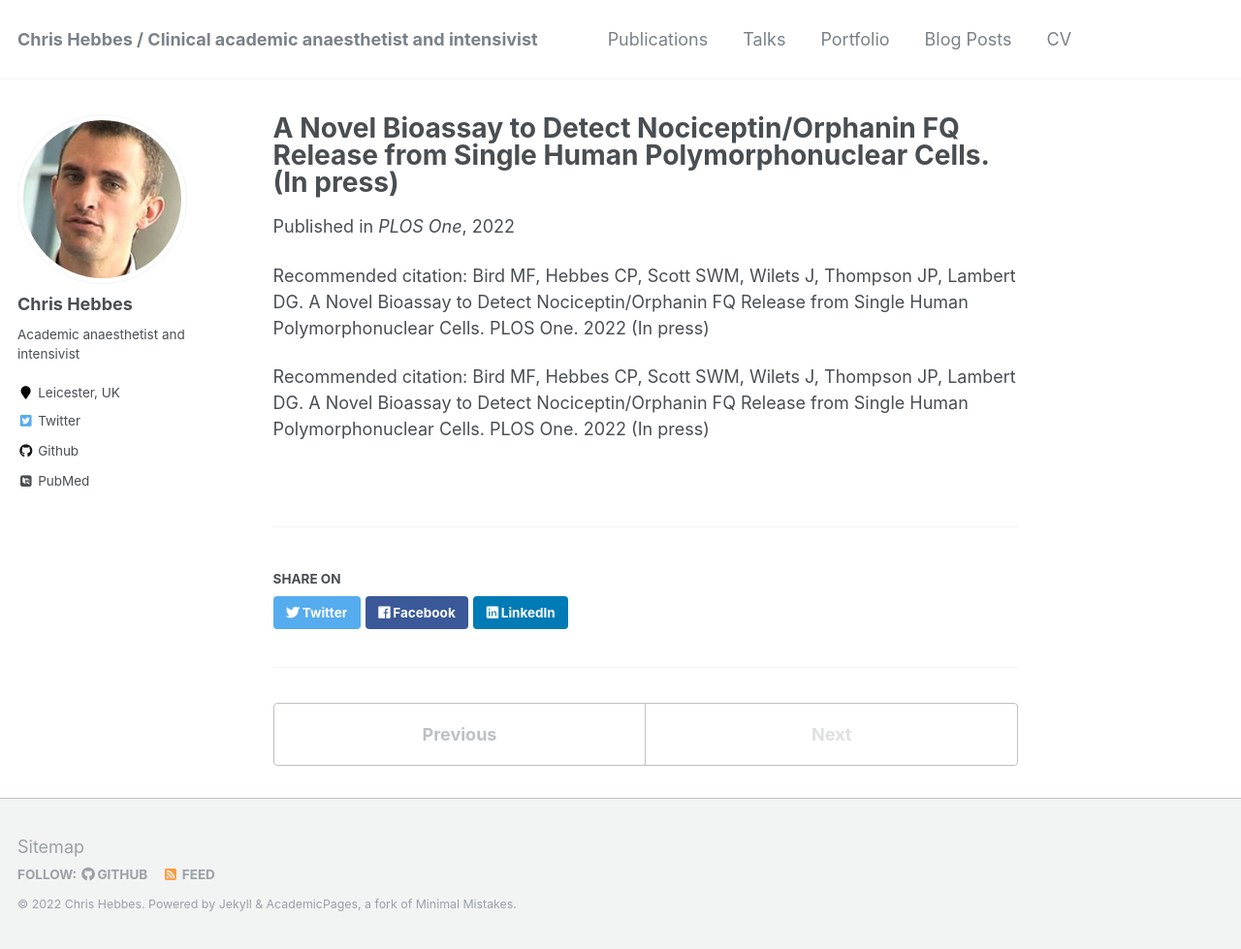
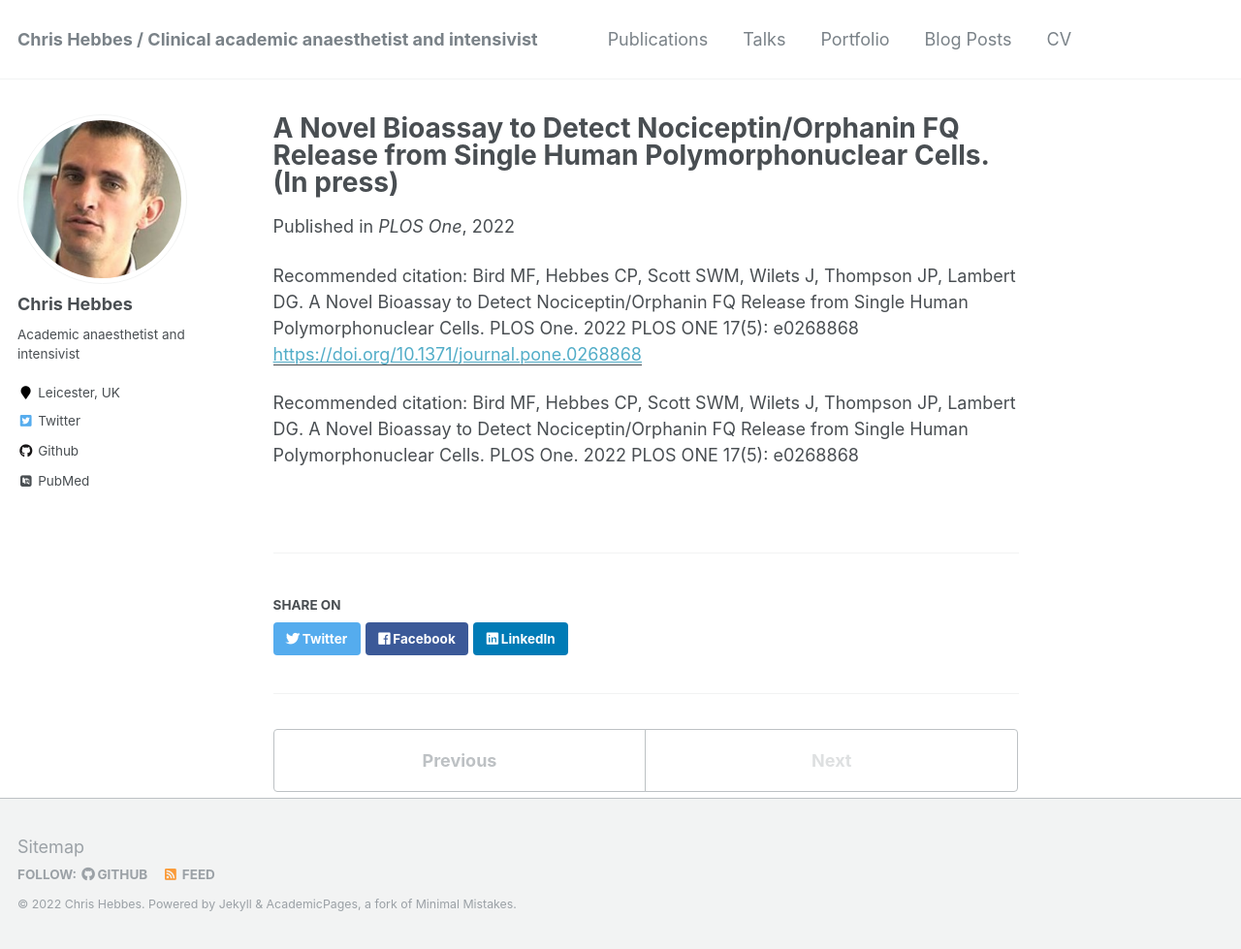
Before and after one commit to chrishebbes/chrishebbes.github.io, a Jekyll site: the page built from _publications/2022-05-22-paper-title-number-18.md, in a window 1280 px wide and 979 px high. Shown: the whole window at 97% size. Built offline with Jekyll 4.4.1, drawn with Linux system fonts in a browser that asks for light colours; some web fonts are replaced.

Commit message:
Update 2022-05-22-paper-title-number-18.md

```diff
--- a/_publications/2022-05-22-paper-title-number-18.md
+++ b/_publications/2022-05-22-paper-title-number-18.md
@@ -4,8 +4,8 @@ collection: publications
 permalink: /publication/2022-05-22-paper-title-number-17
 date: 2022-05-22
 venue: 'PLOS One'
-paperurl: ''
-citation: 'Bird MF, Hebbes CP, Scott SWM, Wilets J, Thompson JP, Lambert DG. A Novel Bioassay to Detect Nociceptin/Orphanin FQ Release from Single Human Polymorphonuclear Cells. PLOS One. 2022 (In press)'
+paperurl: 'https://doi.org/10.1371/journal.pone.0268868'
+citation: 'Bird MF, Hebbes CP, Scott SWM, Wilets J, Thompson JP, Lambert DG. A Novel Bioassay to Detect Nociceptin/Orphanin FQ Release from Single Human Polymorphonuclear Cells. PLOS One. 2022 PLOS ONE 17(5): e0268868'
 ---
 
-Recommended citation: Bird MF, Hebbes CP, Scott SWM, Wilets J, Thompson JP, Lambert DG. A Novel Bioassay to Detect Nociceptin/Orphanin FQ Release from Single Human Polymorphonuclear Cells. PLOS One. 2022 (In press)
+Recommended citation: Bird MF, Hebbes CP, Scott SWM, Wilets J, Thompson JP, Lambert DG. A Novel Bioassay to Detect Nociceptin/Orphanin FQ Release from Single Human Polymorphonuclear Cells. PLOS One. 2022 PLOS ONE 17(5): e0268868
```
